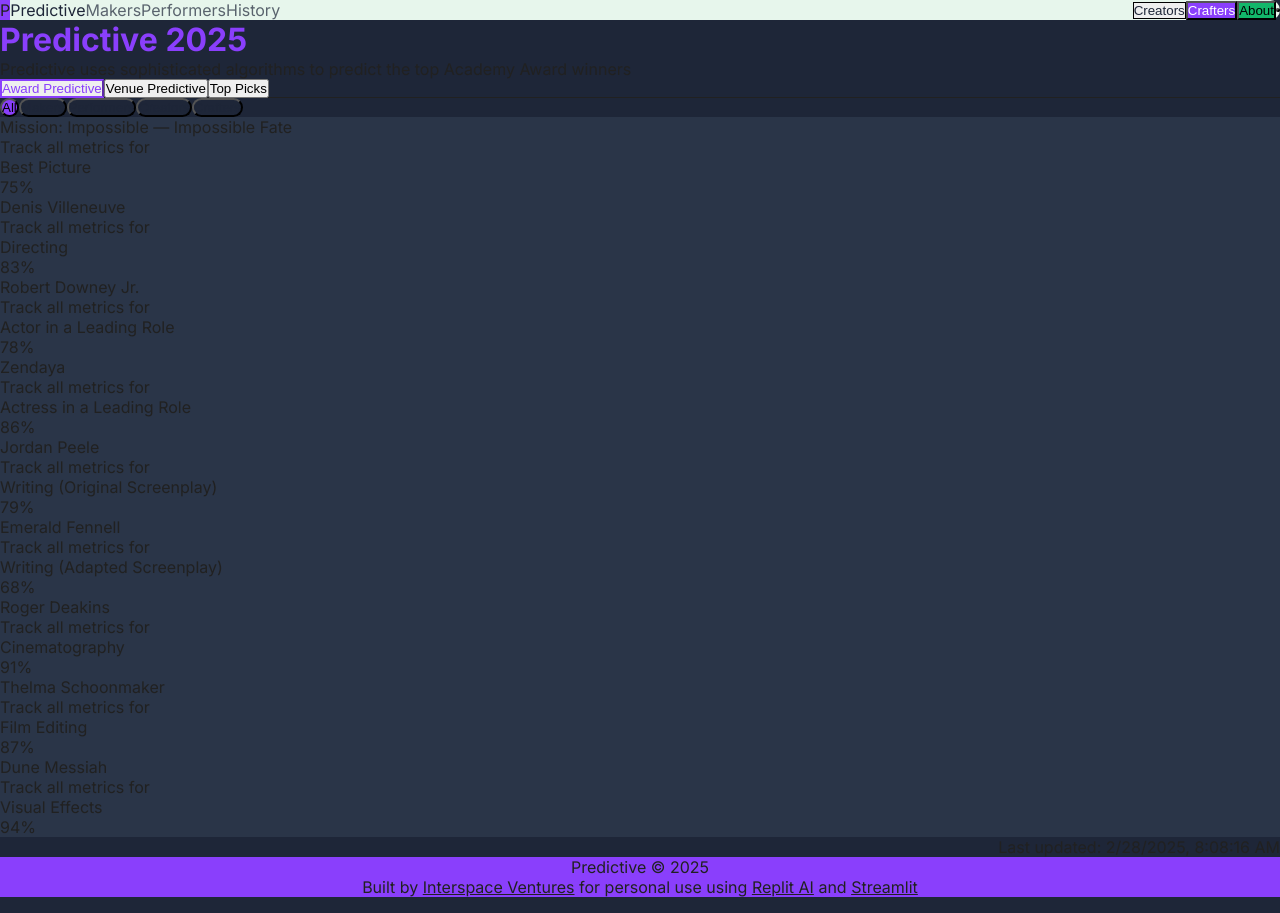
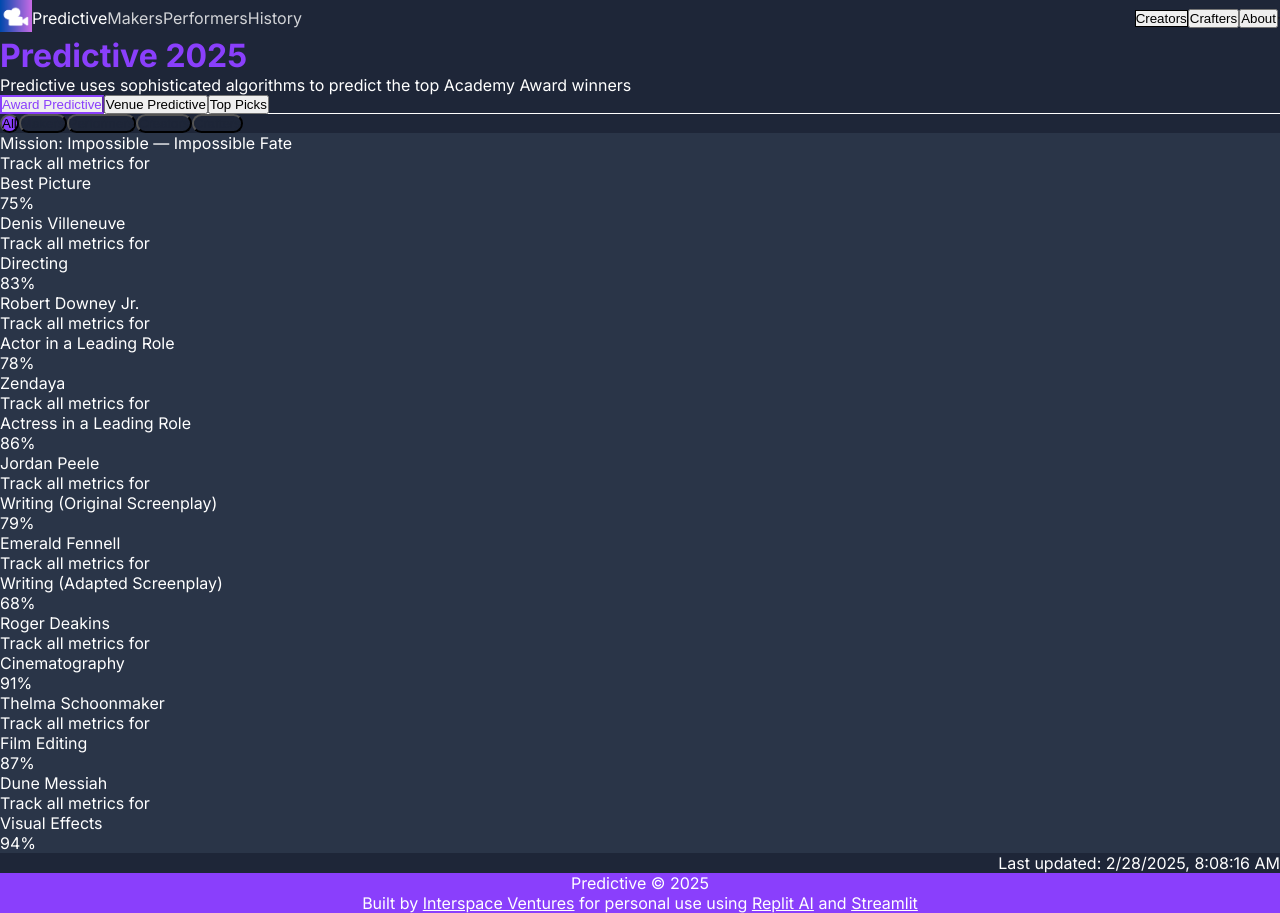
Before and after one commit to hey-samir/predictive, a Next.js app: page / in a window 1280 px wide. Built offline with nearby package versions, Linux system fonts and the light colour scheme.

Commit message:
Apply UI/UX feedback: Update styling, colors, fonts, and add missing logo per user request.
Screenshot: https://storage.googleapis.com/screenshot-production-us-central1/5e27418b-df48-4e5c-849a-19b4c62b6f26/91ca382e-acda-4e70-a5fd-1a411e1a68c2.jpg

```diff
--- a/src/components/CategoryCard.tsx
+++ b/src/components/CategoryCard.tsx
@@ -19,8 +19,8 @@
   const predictedWinner = sortedNominees.find(n => n.wonOscar) || sortedNominees[0];
 
   return (
-    <div className="border border-[#EEEEEE] rounded-xl p-5 mb-4 bg-white shadow-sm">
-      <h3 className="text-xl font-semibold mb-3 text-primary-800">{category}</h3>
+    <div className="border border-gray-700 rounded-xl p-5 mb-4 bg-[#2a3548] shadow-md">
+      <h3 className="text-xl font-semibold mb-4 text-primary-300">{category}</h3>
 
       {sortedNominees.map((nominee) => (
         <NomineeCard
--- a/src/components/Header.tsx
+++ b/src/components/Header.tsx
@@ -12,36 +12,40 @@
   const { primary, primaryLight, text, textSecondary } = THEME_COLORS;
 
   return (
-    <header className="bg-[#e7f6ec] sticky top-0 z-10 rounded-full mx-6 mt-6 mb-10">
+    <header className="bg-primary sticky top-0 z-10 rounded-xl mx-6 mt-6 mb-10">
       <div className="px-6 py-3">
         <div className="flex items-center justify-between">
           {/* Logo and Brand */}
           <div className="flex items-center">
             <div className="w-8 h-8 mr-3 overflow-hidden cursor-pointer" onClick={() => setActiveSection('predictive25')}>
-              <div className="bg-[#8A3FFC] rounded-md w-8 h-8 flex items-center justify-center text-white font-bold">
-                P
-              </div>
+              <Image
+                src="/predictive-logo.png"
+                alt="Predictive Logo"
+                width={32}
+                height={32}
+                className="rounded-md"
+              />
             </div>
             <div
-              className={`text-[#1e2638] font-medium cursor-pointer ${activeSection === 'predictive25' ? 'opacity-100' : 'opacity-70 hover:opacity-100'}`}
+              className={`text-white font-medium cursor-pointer ${activeSection === 'predictive25' ? 'opacity-100' : 'opacity-80 hover:opacity-100'}`}
               onClick={() => setActiveSection('predictive25')}
             >
               Predictive
             </div>
             <div
-              className={`mx-4 text-[#1e2638] font-medium cursor-pointer ${activeSection === 'makers' ? 'opacity-100' : 'opacity-70 hover:opacity-100'}`}
+              className={`mx-4 text-white font-medium cursor-pointer ${activeSection === 'makers' ? 'opacity-100' : 'opacity-80 hover:opacity-100'}`}
               onClick={() => setActiveSection('makers')}
             >
               Makers
             </div>
             <div
-              className={`mr-4 text-[#1e2638] font-medium cursor-pointer ${activeSection === 'performers' ? 'opacity-100' : 'opacity-70 hover:opacity-100'}`}
+              className={`mr-4 text-white font-medium cursor-pointer ${activeSection === 'performers' ? 'opacity-100' : 'opacity-80 hover:opacity-100'}`}
               onClick={() => setActiveSection('performers')}
             >
               Performers
             </div>
             <div
-              className={`text-[#1e2638] font-medium cursor-pointer ${activeSection === 'history' ? 'opacity-100' : 'opacity-70 hover:opacity-100'}`}
+              className={`text-white font-medium cursor-pointer ${activeSection === 'history' ? 'opacity-100' : 'opacity-80 hover:opacity-100'}`}
               onClick={() => setActiveSection('history')}
             >
               History
@@ -52,7 +56,7 @@
           <nav className="flex items-center space-x-3">
             <button
               onClick={() => setActiveSection('creators')}
-              className="px-5 py-2 font-medium text-sm transition-all rounded-md border border-gray-200 bg-white flex items-center text-[#1e2638]"
+              className="px-5 py-2 font-medium text-sm transition-all rounded-md border border-primary-300 bg-primary-700 flex items-center text-white"
             >
               Creators
               <svg xmlns="http://www.w3.org/2000/svg" className="h-3 w-3 ml-1" viewBox="0 0 20 20" fill="currentColor">
@@ -61,17 +65,13 @@
             </button>
             <button
               onClick={() => setActiveSection('crafters')}
-              className="px-5 py-2 font-medium text-sm transition-all rounded-md"
-              style={{
-                backgroundColor: primary,
-                color: 'white'
-              }}
+              className="px-5 py-2 font-medium text-sm transition-all rounded-md bg-primary-600 text-white"
             >
               Crafters
             </button>
             <button
               onClick={() => setActiveSection('about')}
-              className="px-5 py-2 font-medium text-sm transition-all rounded-md bg-[#12b76a] text-white flex items-center"
+              className="px-5 py-2 font-medium text-sm transition-all rounded-md bg-primary-800 text-white flex items-center"
             >
               About
               <svg xmlns="http://www.w3.org/2000/svg" className="h-3 w-3 ml-1" viewBox="0 0 20 20" fill="currentColor">
@@ -79,9 +79,9 @@
               </svg>
             </button>
 
-            {/* Theme toggle */}
-            <button className="w-8 h-8 rounded-full bg-white flex items-center justify-center ml-2">
-              <svg xmlns="http://www.w3.org/2000/svg" className="h-5 w-5" viewBox="0 0 20 20" fill="currentColor">
+            {/* Theme toggle - a purple button with white icon */}
+            <button className="w-8 h-8 rounded-full bg-primary-800 flex items-center justify-center ml-2 border border-primary-300">
+              <svg xmlns="http://www.w3.org/2000/svg" className="h-5 w-5 text-white" viewBox="0 0 20 20" fill="currentColor">
                 <path d="M17.293 13.293A8 8 0 016.707 2.707a8.001 8.001 0 1010.586 10.586z" />
               </svg>
             </button>
--- a/src/components/NomineeCard.tsx
+++ b/src/components/NomineeCard.tsx
@@ -19,58 +19,58 @@
 const formatLikelihood = (value?: number): ReactElement | null => {
   if (value === undefined) return null;
 
-  let colorClass = 'text-[#555555]';
-  if (value > 80) colorClass = 'text-[#2E7D32] font-bold';
-  else if (value > 60) colorClass = 'text-[#388E3C]';
-  else if (value > 40) colorClass = 'text-[#FFA000]';
-  else if (value > 20) colorClass = 'text-[#F57C00]';
-  else colorClass = 'text-[#D32F2F]';
+  let colorClass = 'text-gray-400';
+  if (value > 80) colorClass = 'text-primary-300 font-bold';
+  else if (value > 60) colorClass = 'text-primary-400';
+  else if (value > 40) colorClass = 'text-primary-500';
+  else if (value > 20) colorClass = 'text-gray-300';
+  else colorClass = 'text-gray-400';
 
   return <span className={colorClass}>{value.toFixed(1)}%</span>;
 };
 
 const NomineeCard: React.FC<NomineeCardProps> = ({ nominee, isWinner = false }) => {
   const cardClass = isWinner
-    ? "border-l-4 border-[#2E7D32] bg-[#E8F5E9] p-3 mt-2 rounded"
-    : "border-l-4 border-[#9C27B0] bg-[#F3E5F5] p-3 mt-2 rounded";
+    ? "border-l-4 border-primary-300 bg-[#2a3548] p-4 mt-2 rounded-md"
+    : "border-l-4 border-primary-600 bg-[#2a3548] p-4 mt-2 rounded-md";
 
   return (
     <div className={cardClass}>
       <div className="flex flex-col md:flex-row md:justify-between">
         <div>
-          <div className="font-semibold">{nominee.nomineeName}</div>
+          <div className="font-semibold text-white">{nominee.nomineeName}</div>
           {nominee.filmTitle && (
-            <div className="text-sm text-[#616161] italic">{nominee.filmTitle}</div>
+            <div className="text-sm text-gray-400 italic">{nominee.filmTitle}</div>
           )}
         </div>
 
         <div className="mt-2 md:mt-0 flex flex-col md:items-end">
           {nominee.likelihood !== undefined && (
             <div className="text-sm">
-              <span className="text-[#616161] mr-1">Model:</span>
+              <span className="text-gray-400 mr-1">Prediction:</span>
               {formatLikelihood(nominee.likelihood)}
             </div>
           )}
 
           {nominee.bettingOdds && (
             <div className="text-sm">
-              <span className="text-[#616161] mr-1">Betting:</span>
-              <span>{nominee.bettingOdds}</span>
+              <span className="text-gray-400 mr-1">Odds:</span>
+              <span className="text-gray-300">{nominee.bettingOdds}</span>
             </div>
           )}
 
           {nominee.marketProbability !== undefined && (
             <div className="text-sm">
-              <span className="text-[#616161] mr-1">Markets:</span>
-              <span>{nominee.marketProbability.toFixed(1)}%</span>
+              <span className="text-gray-400 mr-1">Markets:</span>
+              <span className="text-gray-300">{nominee.marketProbability.toFixed(1)}%</span>
             </div>
           )}
         </div>
       </div>
 
       {nominee.awardSupport && (
-        <div className="mt-2 text-xs text-[#616161]">
-          <span className="font-medium">Awards support:</span> {nominee.awardSupport}
+        <div className="mt-3 text-xs text-gray-400 border-t border-gray-700 pt-2">
+          <span className="font-medium text-gray-300">Awards:</span> {nominee.awardSupport}
         </div>
       )}
     </div>
--- a/src/styles/globals.css
+++ b/src/styles/globals.css
@@ -8,9 +8,11 @@
   --primary: #9C27B0;
   --secondary: #03A9F4;
   --accent: #FF5722;
-  --background: #FFFFFF;
-  --text: #212121;
-  --shadow: #E0E0E0;
+  --background: #1e2638;
+  --text: #FFFFFF;
+  --card-bg: #2a3548;
+  --text-secondary: #a0aec0;
+  --shadow: rgba(0, 0, 0, 0.2);
 }
 
 * {
```
